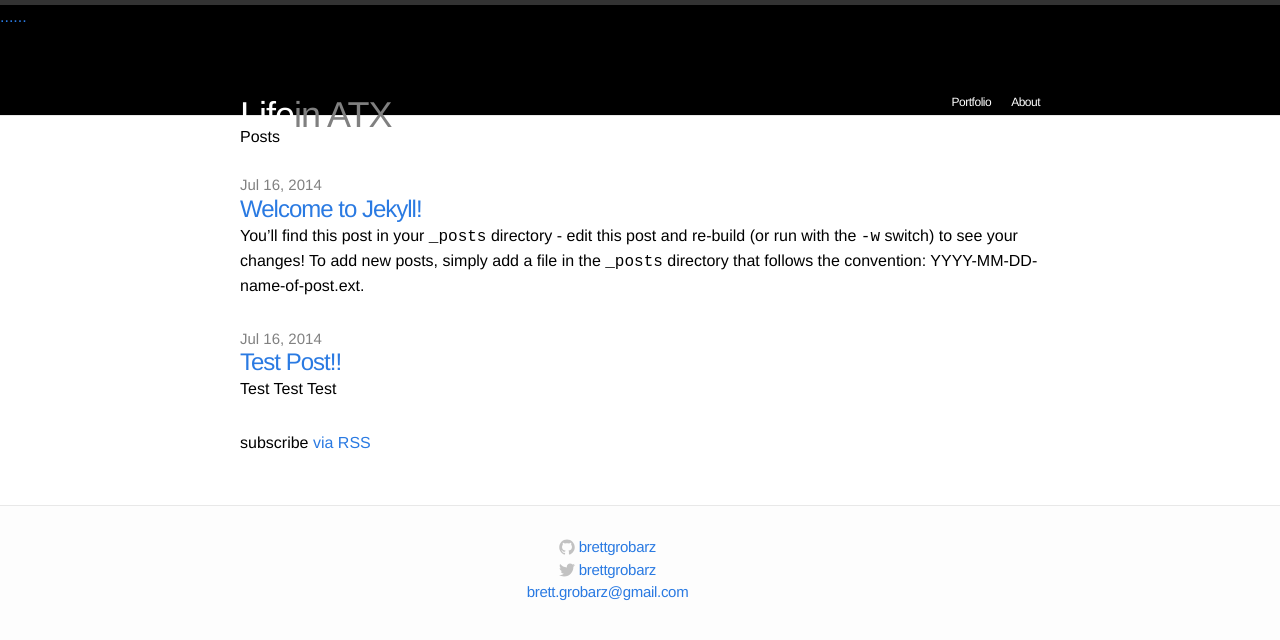
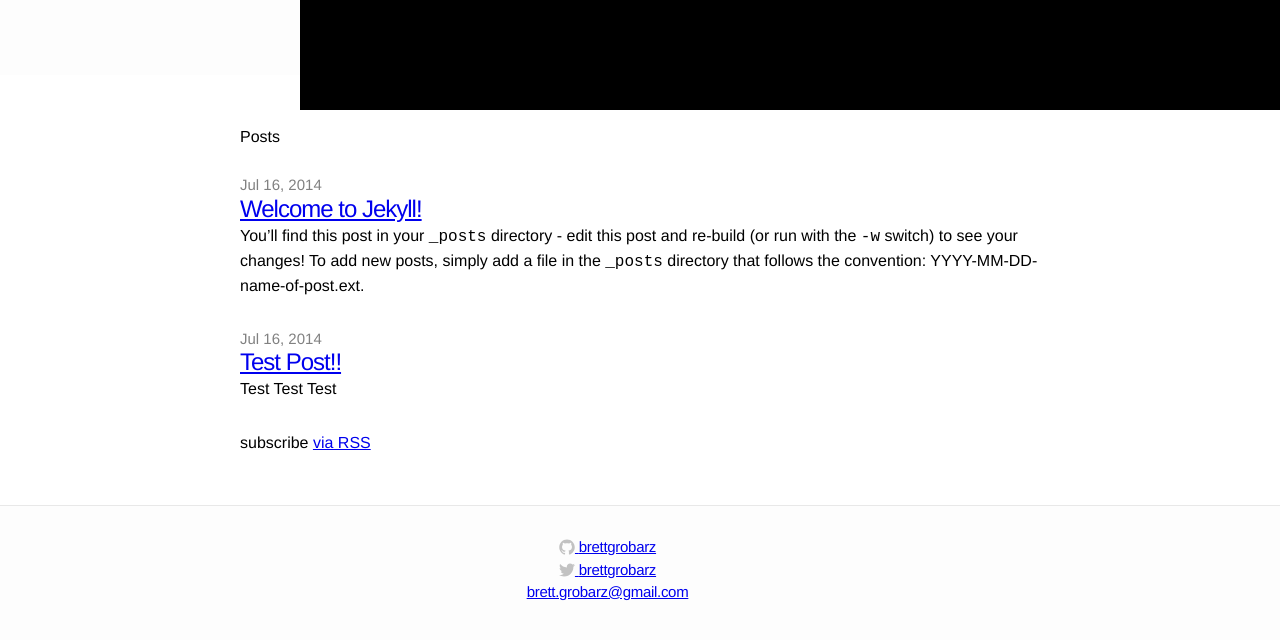
Before and after one commit to brettgrobarz/brettgrobarz.github.io, a Jekyll site: the page built from index.html, in a window 1280 px wide and 900 px high. Shown: the top 640 px of the window. Built offline with Jekyll 4.4.1, drawn with Linux system fonts in a browser that asks for light colours.

Commit message:
fighting with header

```diff
--- a/_includes/header.html
+++ b/_includes/header.html
@@ -1,14 +1,14 @@
+
+<div class="sitelogo"><a href="/images/logodiv.png"></a>...</div>
+<header class="site-header">
 
 
-<header class="site-header">
+  <!-- <div class="wrap"> -->
 
-  <a href="({{ site.url }}/images/logodiv.png">......</a>
-  <div class="wrap">
-
-    <a class="site-title" href="{{ site.baseurl }}/">{{ site.title }}</a>
-      <a class="site-title-2"> in ATX </a>
+    <!-- <a class="site-title" href="{{ site.baseurl }}/">{{ site.title }}</a>
+      <a class="site-title-2"> in ATX </a> -->
     <nav class="site-nav">
-      <a href="#" class="menu-icon">
+      <!-- <a href="#" class="menu-icon">
         <svg version="1.1" xmlns="http://www.w3.org/2000/svg" xmlns:xlink="http://www.w3.org/1999/xlink" x="0px" y="0px"
            viewBox="0 0 18 15" enable-background="new 0 0 18 15" xml:space="preserve">
           <path fill="#505050" d="M18,1.484c0,0.82-0.665,1.484-1.484,1.484H1.484C0.665,2.969,0,2.304,0,1.484l0,0C0,0.665,0.665,0,1.484,0
@@ -18,7 +18,7 @@
           <path fill="#505050" d="M18,13.516C18,14.335,17.335,15,16.516,15H1.484C0.665,15,0,14.335,0,13.516l0,0
             c0-0.82,0.665-1.484,1.484-1.484h15.031C17.335,12.031,18,12.696,18,13.516L18,13.516z"/>
         </svg>
-      </a>
+      </a> -->
       <div class="trigger">
         {% for page in site.pages %}
           {% if page.title %}<a class="page-link" href="{{ page.url | prepend: site.baseurl }}">{{ page.title }}</a>{% endif %}
--- a/css/main.css
+++ b/css/main.css
@@ -19,9 +19,9 @@
 
 h1, h2, h3, h4, h5, h6 { font-size: 100%; font-weight: 400; }
 
-a         { color: #2a7ae2; text-decoration: none; }
+/*a         { color: #2a7ae2; text-decoration: none; }
 a:hover   { color: #000; text-decoration: underline; }
-a:visited { color: #205caa; }
+a:visited { color: #205caa; }*/
 
 /* Utility */
 
@@ -43,13 +43,13 @@
 
 .site-header {
   height: 110px;
-  border-top: 5px solid #333;
-  border-bottom: 1px solid #e8e8e8;`
   min-height: 56px;
   background-color: black;
   position: fixed;
   width: 100%;
   top: 0;
+  float: right;
+  margin-left: 300px;
 }
 
 
@@ -83,6 +83,12 @@
   text-decoration: none;
 }
 
+.sitelogo {
+  float: left;
+  margin-left: -300px;
+
+  background: url(/images/logodiv.png) no-repeat scroll right top transparent
+}
 .site-nav {
   float: right;
   line-height: 56px;
--- a/index.html
+++ b/index.html
@@ -27,4 +27,6 @@
 
   <p class="rss-subscribe">subscribe <a href="{{ "/feed.xml" | prepend: site.baseurl }}">via RSS</a></p>
 
+
+
 </div>
```
